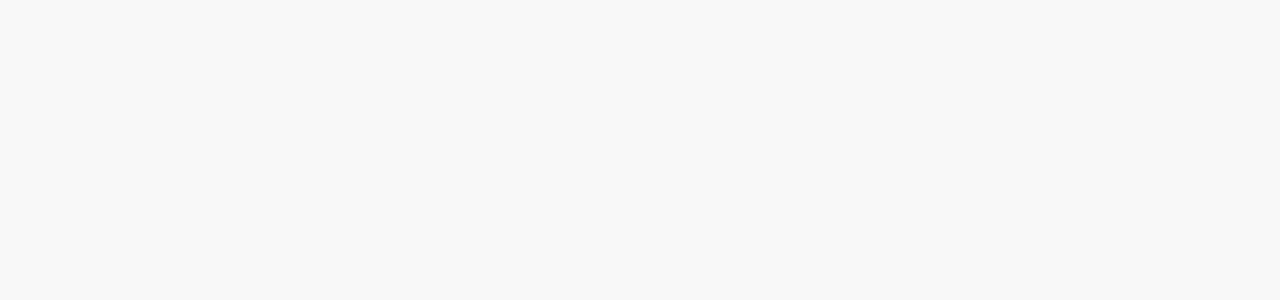
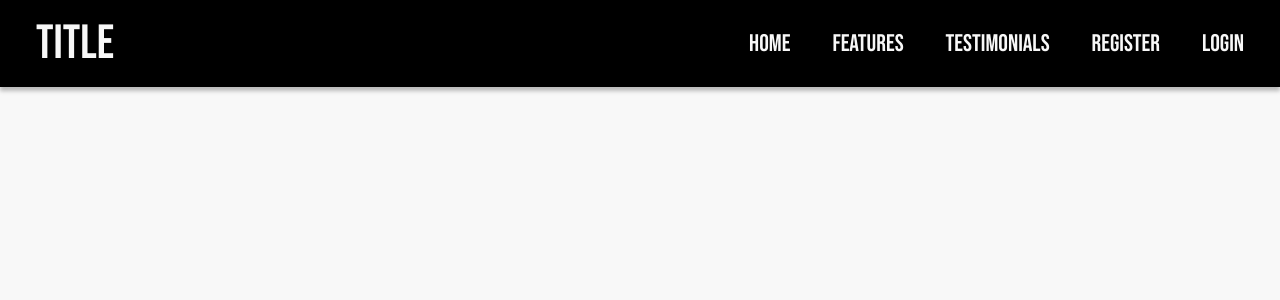
Before and after one commit to Siddhant654321/resume_builder, a React (Vite) app: page / in a window 1280 px wide. Shown: the top 300 px of the page. Built offline with nearby package versions, Linux system fonts and the light colour scheme.

Commit message:
created the basic navbar

```diff
--- a/src/components/Navbar.css
+++ b/src/components/Navbar.css
@@ -0,0 +1,26 @@
+.nav_container * {
+    font-family: var(--second-family);
+    margin: 0px;
+    font-weight: 400;
+}
+
+.nav_container {
+    display: flex;
+    justify-content: space-between;
+    align-items: center;
+    background: #000;
+    box-shadow: 0px 4px 4px 0px rgba(0, 0, 0, 0.25);
+    color: #f8f8f8;
+    padding: 15px 36px;
+}
+
+.nav_container h1 {
+    font-size: 48px;
+}
+
+.nav_container ul {
+    list-style: none;
+    display: flex;
+    gap: 42px;
+    font-size: 24px;
+}
--- a/src/components/Navbar.jsx
+++ b/src/components/Navbar.jsx
@@ -1,8 +1,17 @@
 import "./Navbar.css";
 
 const Navbar = () => {
-  return <main>
-
+  return <main className="nav_container">
+    <h1 className="nav_title">
+      TITLE
+    </h1>
+    <ul>
+      <li>HOME</li>
+      <li>FEATURES</li>
+      <li>TESTIMONIALS</li>
+      <li>REGISTER</li>
+      <li>LOGIN</li>
+    </ul>
   </main>;
 };
 export default Navbar;
--- a/src/index.css
+++ b/src/index.css
@@ -1,3 +1,5 @@
+@import url('https://fonts.googleapis.com/css2?family=Bebas+Neue&family=Poppins:ital,wght@0,100;0,200;0,300;0,400;0,500;0,600;0,700;0,800;0,900;1,100;1,200;1,300;1,400;1,500;1,600;1,700;1,800;1,900&display=swap');
+
 :root {
   --font-family: "Poppins", sans-serif;
   --second-family: "Bebas Neue", sans-serif;
```
